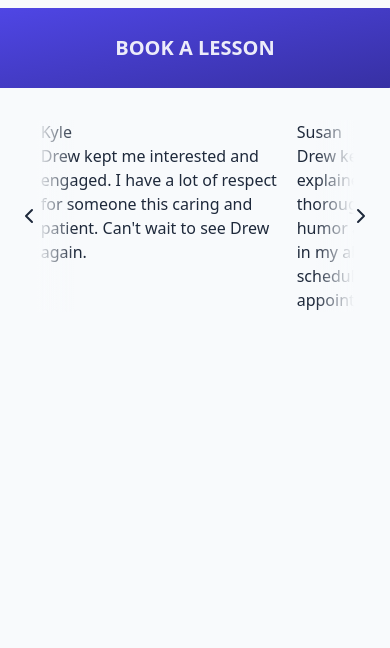
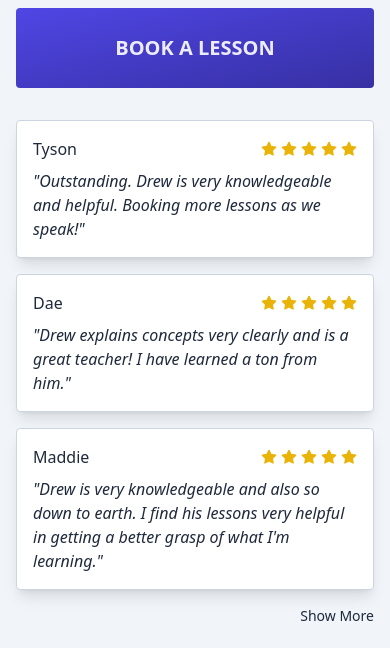
Before and after one commit to drewpereli/teaching-site, a website built with Vite: page index.html in a window 390 px wide. Shown: the part 196-844 px from the top of the page. Built offline with nearby package versions, Linux system fonts and the light colour scheme.

Commit message:
Create mobile review loader thing

```diff
--- a/index.html
+++ b/index.html
@@ -8,7 +8,7 @@
   </head>
 
   <body
-    class="flex flex-col h-screen w-screen overflow-hidden bg-slate-50 dark:bg-slate-950 text-slate-800 dark:text-slate-100 transition-colors"
+    class="flex flex-col h-screen w-screen bg-slate-100 dark:bg-slate-950 text-slate-800 dark:text-slate-100 transition-colors"
   >
     <header class="px-4 py-2 flex items-center justify-end">
       <span class="relative h-6 w-6 overflow-hidden rounded-full">
@@ -40,8 +40,8 @@
         </a>
 
         <div
-          x-data="reviews($el)"
-          class="overflow-hidden relative"
+          x-data="reviewCarousel($el)"
+          class="overflow-hidden relative hidden md:block"
           :style="{width: windowWidth + 'px'}"
           x-init="onLoad()"
         >
@@ -69,6 +69,35 @@
             x-html="$store.icons.render('chevron-right')"
           ></button>
         </div>
+
+        <div class="flex flex-col gap-4 md:hidden" x-data="reviewLoader()">
+          <template x-for="(review, i) in reviews">
+            <div
+              class="p-4 bg-white dark:bg-gray-800 rounded border border-slate-300 dark:border-slate-600 shadow-lg space-y-2"
+              x-show="i < currentIdx"
+              x-transition
+            >
+              <div class="flex items-center justify-between">
+                <span x-text="review.name"></span>
+                <div class="flex items-center gap-1 text-yellow-500">
+                  <template x-for="_ in 5">
+                    <i x-html="$store.icons.render('star', {fill: 'currentColor', width: 16, height: 16})"></i>
+                  </template>
+                </div>
+              </div>
+              <p x-text="'&quot;' + review.review + '&quot;'" class="italic"></p>
+            </div>
+          </template>
+
+          <div class="flex items-center justify-end">
+            <button
+              @click="hasMore ? showMore() : showLess()"
+              x-text="hasMore ? 'Show More' : 'Show Less'"
+              class="opacit-80 hover:opacity-100 text-sm font-medium"
+            >
+            </button>
+          </div>
+        </div>
       </div>
 
     </main>
--- a/src/main.ts
+++ b/src/main.ts
@@ -3,7 +3,10 @@ import Alpine from 'alpinejs';
 import feather, {
   type FeatherIconNames as FeatherIconName,
 } from 'feather-icons';
-import { generateReviewCarouselData } from './review-carousel';
+import {
+  generateReviewCarouselData,
+  generateReviewLoaderData,
+} from './reviews';
 
 // @ts-expect-error
 window.Alpine = Alpine;
@@ -30,8 +33,8 @@ Alpine.store('darkMode', {
 });
 
 Alpine.store('icons', {
-  render(name: FeatherIconName) {
-    return feather.icons[name].toSvg();
+  render(name: FeatherIconName, opts?: Partial<feather.FeatherAttributes>) {
+    return feather.icons[name].toSvg(opts);
   },
 });
 
@@ -60,6 +63,7 @@ Alpine.data('darkModeToggleButton', (forDarkModeOn: boolean) => {
   };
 });
 
-Alpine.data('reviews', generateReviewCarouselData);
+Alpine.data('reviewLoader', generateReviewLoaderData);
+Alpine.data('reviewCarousel', generateReviewCarouselData);
 
 Alpine.start();
--- a/src/review-carousel.ts
+++ b/src/reviews.ts
@@ -1,6 +1,21 @@
 import { setIntervalPausable, debounced } from './async-task-helpers';
 
 const reviews = [
+  {
+    name: 'Tyson',
+    review:
+      'Outstanding. Drew is very knowledgeable and helpful. Booking more lessons as we speak!',
+  },
+  {
+    name: 'Dae',
+    review:
+      'Drew explains concepts very clearly and is a great teacher! I have learned a ton from him.',
+  },
+  {
+    name: 'Maddie',
+    review:
+      "Drew is very knowledgeable and also so down to earth. I find his lessons very helpful in getting a better grasp of what I'm learning.",
+  },
   {
     name: 'Aaron',
     review:
@@ -20,21 +35,6 @@ const reviews = [
     name: 'Will',
     review:
       'Drew was great! Super knowledgeable and very patient with someone who had a lot of questions. 5 Stars!',
-  },
-  {
-    name: 'Tyson',
-    review:
-      'Outstanding. Drew is very knowledgeable and helpful. Booking more lessons as we speak!',
-  },
-  {
-    name: 'Dae',
-    review:
-      'Drew explains concepts very clearly and is a great teacher! I have learned a ton from him.',
-  },
-  {
-    name: 'Maddie',
-    review:
-      "Drew is very knowledgeable and also so down to earth. I find his lessons very helpful in getting a better grasp of what I'm learning.",
   },
 ];
 
@@ -105,3 +105,24 @@ export function generateReviewCarouselData(): ReviewCarouselData {
     resumeDebounced() {},
   };
 }
+
+export function generateReviewLoaderData() {
+  return {
+    currentIdx: 3,
+    reviews,
+    // get currentReviews() {
+    //   return reviews.slice(0, this.currentIdx);
+    // },
+    get hasMore() {
+      return this.currentIdx < reviews.length;
+    },
+    showMore() {
+      if (!this.hasMore) return;
+      const newIdx = Math.min(this.currentIdx + 3, reviews.length);
+      this.currentIdx = newIdx;
+    },
+    showLess() {
+      this.currentIdx = 3;
+    },
+  };
+}
```
